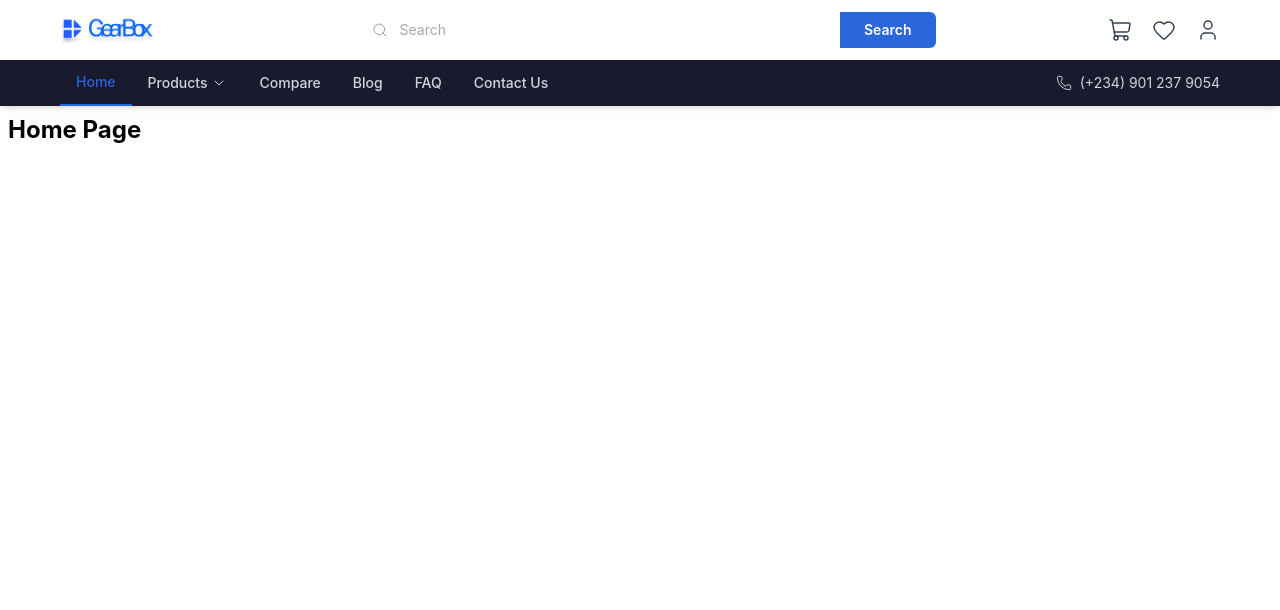
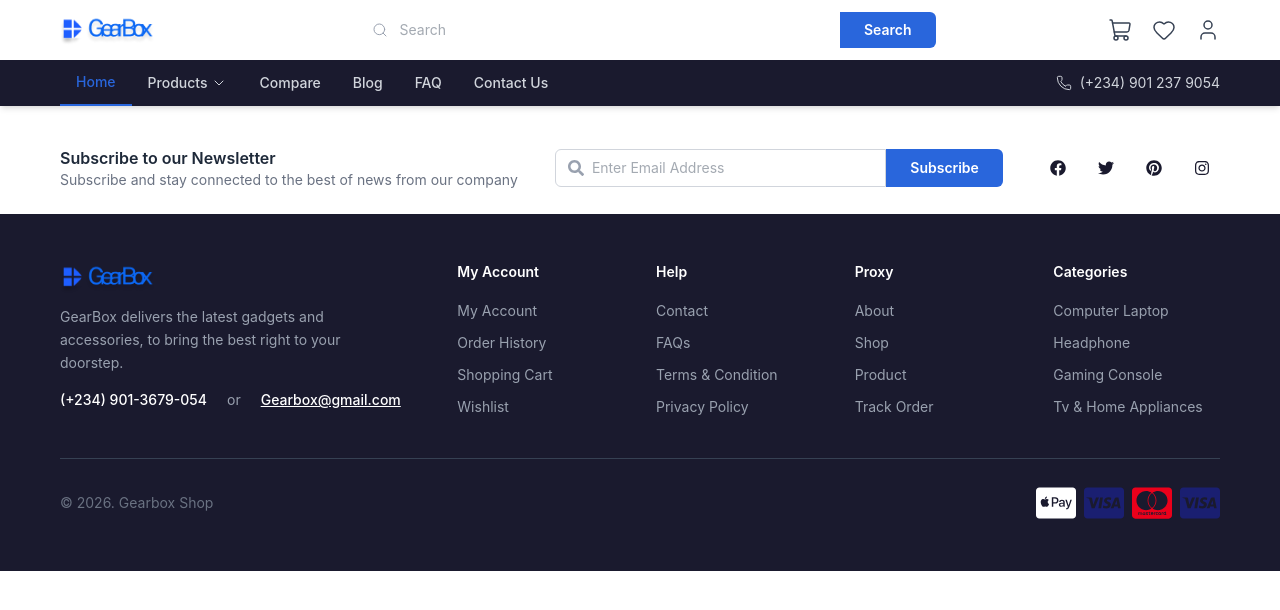
Before and after one commit to david-taiwo/gearbox, a React (Vite) app: page / in a window 1280 px wide. Shown: the top 610 px of the page. Built offline with nearby package versions, Linux system fonts and the light colour scheme.

Commit message:
completed the footer section of the pages

```diff
--- a/src/App.jsx
+++ b/src/App.jsx
@@ -13,6 +13,7 @@ import AccountDashboardPage from "./pages/AccountDashboardPage";
 import WishlistPage from "./pages/WishlistPage";
 import FaqPage from "./pages/FaqPage";
 import NotFoundPage from "./pages/NotFoundPage";
+import Footer from "./components/common/Footer";
 
 function App() {
   return (
@@ -33,6 +34,7 @@ function App() {
         <Route path="/faq" element={<FaqPage />} />
         <Route path="*" element={<NotFoundPage />} />
       </Routes>
+      <Footer />
     </>
   );
 }
--- /dev/null
+++ b/src/components/common/Footer.jsx
@@ -0,0 +1,136 @@
+import { Link } from "react-router-dom";
+import { FaSearch } from "react-icons/fa";
+import { FaCcApplePay, FaCcMastercard, FaCcVisa } from "react-icons/fa6"; // Brands
+import { FaCreditCard, FaLock } from "react-icons/fa6"; // Solid icons for "secure"
+
+import { footerLinks, socialLinks } from "../../data/footerLinks";
+import gearbox_logo from "../../assets/gearbox_logo.png";
+
+// Payment Icons
+// const paymentMethods = ["Apple Pay", "VISA", "Mastercard", "Secure Payment"];
+
+function NewsletterBar() {
+  return (
+    <div className="bg-white py-6">
+      <div className="max-w-360 mx-auto px-15 flex flex-col md:flex-row items-center justify-between gap-4">
+        {/* Text */}
+        <div>
+          <h3 className="text-base font-semibold text-gray-800">
+            Subscribe to our Newsletter
+          </h3>
+          <p className="text-sm text-gray-500">
+            Subscribe and stay connected to the best of news from our company
+          </p>
+        </div>
+        {/* Input + Button */}
+        <div className="flex flex-1 max-w-md">
+          <div className="flex flex-1 items-center border border-gray-300 rounded-l-md px-3 gap-2">
+            <FaSearch className="text-gray-400" />
+            <input
+              type="email"
+              placeholder="Enter Email Address"
+              className="flex-1 py-2 text-sm text-gray-600 outline-none"
+            />
+          </div>
+          <button className="bg-[#2966DC] text-white px-6 py-2 rounded-r-md text-sm font-semibold hover:bg-blue-700 transition-colors shrink-0">
+            Subscribe
+          </button>
+        </div>
+
+        {/* Social Icons */}
+        <div className="flex items-center gap-3">
+          {socialLinks.map(({ icon: Icon, path, label }) => (
+            <a
+              key={label}
+              href={path}
+              target="_blank"
+              rel="noopener noreferrer"
+              aria-label={label}
+              className="w-9 h-9 rounded-full text-[#1a1a2e] flex items-center justify-center hover:bg-[#2966DC] hover:text-white transition-colors"
+            >
+              <Icon className="w-4 h-4" />
+            </a>
+          ))}
+        </div>
+      </div>
+    </div>
+  );
+}
+
+function FooterColumn({ title, links }) {
+  return (
+    <div>
+      <h4 className="text-white font-semibold text-sm mb-4">{title}</h4>
+      <ul className="space-y-2">
+        {links.map((link) => (
+          <li key={link.label}>
+            <Link
+              to={link.path}
+              className="text-gray-400 text-sm hover:text-white transition-colors"
+            >
+              {link.label}
+            </Link>
+          </li>
+        ))}
+      </ul>
+    </div>
+  );
+}
+
+function Footer() {
+  return (
+    <footer>
+      <NewsletterBar />
+
+      {/* Main dark section */}
+      <div className="bg-[#1a1a2e] text-white">
+        <div className="max-w-360 mx-auto px-15 py-12">
+          <div className="grid grid-cols-1 md:grid-cols-2 lg:grid-cols-6 gap-8">
+            <div className="lg:col-span-2">
+              <span className="text-xl font-bold text-[#2966DC]">
+                <img src={gearbox_logo} alt="Gearbox Logo" className="h-8" />
+              </span>
+              <p className="text-gray-400 text-sm mt-3 leading-relaxed max-w-80">
+                GearBox delivers the latest gadgets and accessories, to bring
+                the best right to your doorstep.
+              </p>
+              <div className="mt-4 space-y-1">
+                <p className="text-gray-400 text-sm flex flex-row gap-5">
+                  <span className="text-white font-medium">
+                    (+234) 901-3679-054
+                  </span>{" "}
+                  or{" "}
+                  <a
+                    href="mailto:Gearbox@gmail.com"
+                    className="text-white font-medium underline hover:text-[#2966DC] transition-colors"
+                  >
+                    Gearbox@gmail.com
+                  </a>
+                </p>
+              </div>
+            </div>
+            <FooterColumn title="My Account" links={footerLinks.myAccount} />
+            <FooterColumn title="Help" links={footerLinks.help} />
+            <FooterColumn title="Proxy" links={footerLinks.proxy} />
+            <FooterColumn title="Categories" links={footerLinks.categories} />
+          </div>
+          {/* Divider */}
+          <div className="border-t border-gray-700 mt-10 pt-6 flex flex-col md:flex-row items-center justify-between gap-4">
+            {/* Copyright */}
+            <p className="text-gray-500 text-sm">© 2026. Gearbox Shop</p>
+
+            {/* Payment methods */}
+            <div className="flex items-center gap-2">
+              <FaCcApplePay size={40} />
+              <FaCcVisa size={40} color="#1a1f71" />
+              <FaCcMastercard size={40} color="#eb001b" />
+              <FaCcVisa size={40} color="#1a1f71" />
+            </div>
+          </div>
+        </div>
+      </div>
+    </footer>
+  );
+}
+
+export default Footer;
--- /dev/null
+++ b/src/data/footerLinks.js
@@ -0,0 +1,45 @@
+import {
+  FaFacebook,
+  FaTwitter,
+  FaInstagram,
+  FaPinterest,
+} from "react-icons/fa";
+export const footerLinks = {
+  myAccount: [
+    { label: "My Account", path: "/account/dashboard" },
+    { label: "Order History", path: "/account/orders" },
+    { label: "Shopping Cart", path: "/cart" },
+    { label: "Wishlist", path: "/account/wishlist" },
+  ],
+  help: [
+    { label: "Contact", path: "/contact" },
+    { label: "FAQs", path: "/faq" },
+    { label: "Terms & Condition", path: "/terms" },
+    { label: "Privacy Policy", path: "/privacy" },
+  ],
+  proxy: [
+    { label: "About", path: "/about" },
+    { label: "Shop", path: "/products" },
+    { label: "Product", path: "/products" },
+    { label: "Track Order", path: "/account/orders" },
+  ],
+  categories: [
+    {
+      label: "Computer Laptop",
+      path: "/products?category=Computer+%26+Laptop",
+    },
+    { label: "Headphone", path: "/products?category=Headphone" },
+    { label: "Gaming Console", path: "/products?category=Gaming+Console" },
+    {
+      label: "Tv & Home Appliances",
+      path: "/products?category=TV+%26+Homes+Appliances",
+    },
+  ],
+};
+
+export const socialLinks = [
+  { icon: FaFacebook, path: "https://facebook.com", label: "Facebook" },
+  { icon: FaTwitter, path: "https://twitter.com", label: "Twitter" },
+  { icon: FaPinterest, path: "https://pinterest.com", label: "Pinterest" },
+  { icon: FaInstagram, path: "https://instagram.com", label: "Instagram" },
+];
--- a/src/pages/HomePage.jsx
+++ b/src/pages/HomePage.jsx
@@ -1,5 +1,5 @@
 function HomePage() {
-  return <div className="p-2 text-2xl font-bold">Home Page</div>;
+  return <div className="p-2 text-2xl font-bold"></div>;
 }
 
 export default HomePage;
```
Also changed, not shown: src/components/common/Navbar.jsx (+5 -10 lines).
